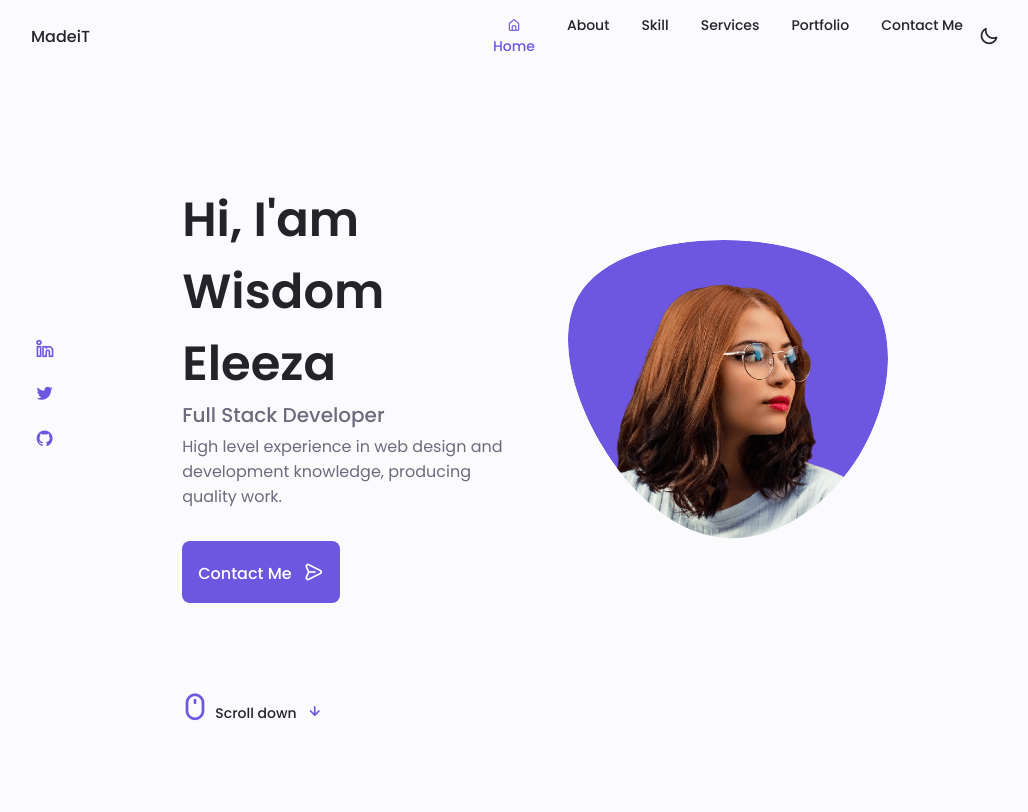
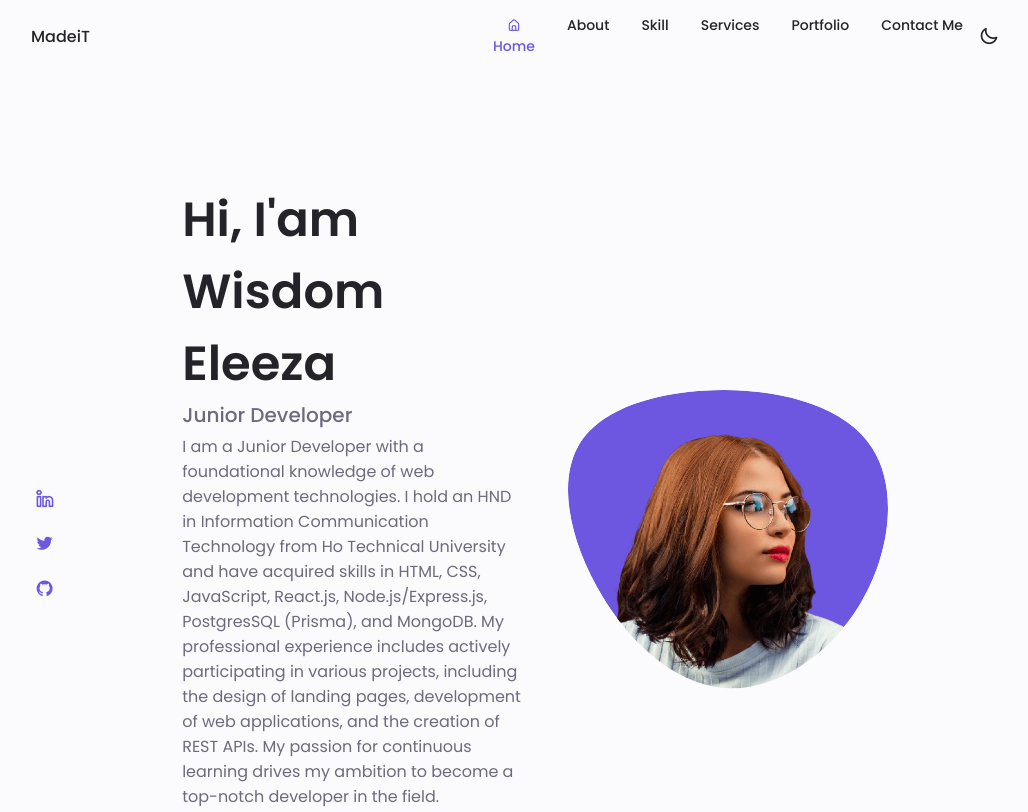
Before and after one commit to Wisdom-Eleeza/portfolioProject, a plain HTML site: page index.html in a window 1280 px wide. Shown: the top 812 px of the page, without its empty margins (125-1153 px from the left). Drawn offline with nearby package versions, Linux system fonts and the light colour scheme.

Commit message:
update portfolio(1)

```diff
--- a/index.html
+++ b/index.html
@@ -136,10 +136,18 @@
             </div>
             <div class="home__data">
               <h1 class="home__title">Hi, I'am Wisdom Eleeza</h1>
-              <h3 class="home__subtitle">Full Stack Developer</h3>
+              <h3 class="home__subtitle">Junior Developer</h3>
               <p class="home__description">
-                High level experience in web design and development knowledge,
-                producing quality work.
+                I am a Junior Developer with a foundational knowledge of web
+                development technologies. I hold an HND in Information
+                Communication Technology from Ho Technical University and have
+                acquired skills in HTML, CSS, JavaScript, React.js,
+                Node.js/Express.js, PostgresSQL (Prisma), and MongoDB. My
+                professional experience includes actively participating in
+                various projects, including the design of landing pages,
+                development of web applications, and the creation of REST APIs.
+                My passion for continuous learning drives my ambition to become
+                a top-notch developer in the field.
               </p>
               <a href="#contact" class="button button--flex">
                 Contact Me <i class="uil uil-message button__icon"></i>
```
